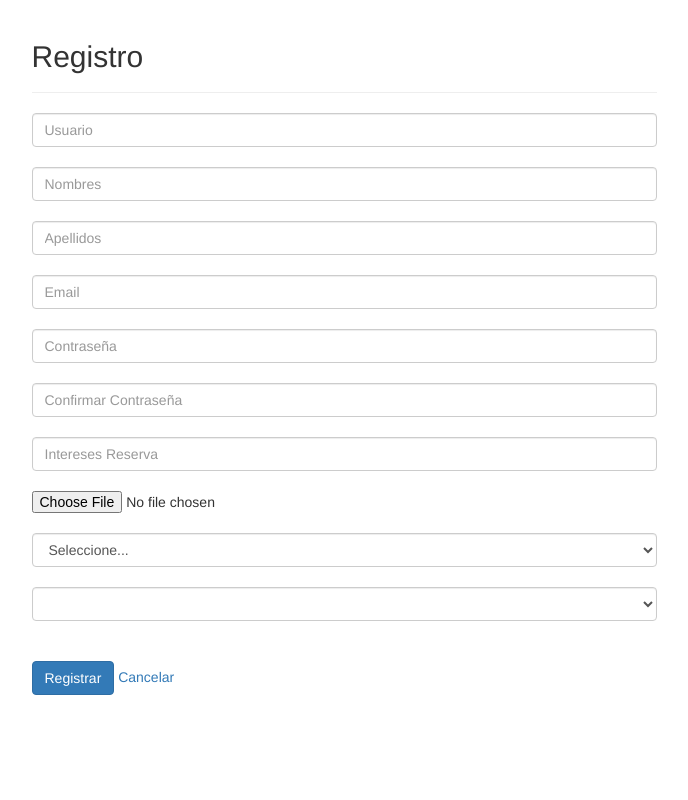
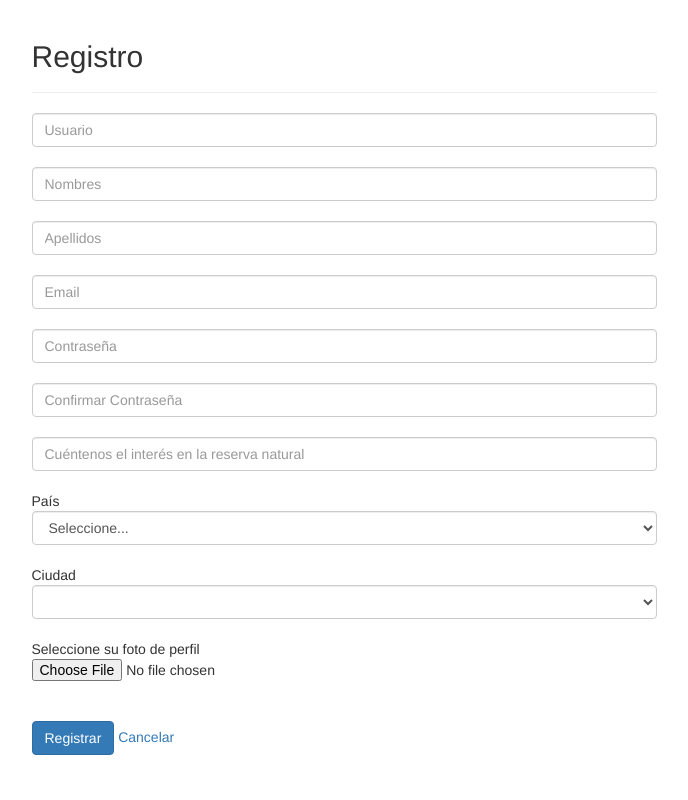
Before and after one commit to yedgar/PADS-ReservaNatural, a Django app: page /polls/agregarUsuario/ in a window 1280 px wide. Shown: the whole page, without its empty margins (296-984 px from the left). Run offline with Django 3.2, Linux system fonts and the light colour scheme; data that the repository does not hold is empty; some libraries are stand-ins or nearby versions.

Commit message:
Registro usuario y tablas de administración.
Agregar tabla administrativas de Pais y ciudad.
Ordenar un poquito el orden lógico en el registro de usuario.

```diff
--- a/polls/admin.py
+++ b/polls/admin.py
@@ -2,9 +2,11 @@ from django.contrib import admin
 
 # from .models import Imagen
 # Register your models here.
-from polls.models import Categoria, Especie, Comentario, Usuario
+from polls.models import Categoria, Especie, Comentario, Usuario, Pais, Ciudad
 
 admin.site.register(Categoria)
 admin.site.register(Especie)
 admin.site.register(Comentario)
 admin.site.register(Usuario)
+admin.site.register(Pais)
+admin.site.register(Ciudad)
--- a/polls/templates/polls/registro.html
+++ b/polls/templates/polls/registro.html
@@ -37,16 +37,19 @@
             <input id="password2" name="password2" type="password" placeholder="Confirmar Contraseña"
                    class="form-control input-md" required/>
             <br/>
-            <input id="intereses" name="intereses" type="text" placeholder="Intereses Reserva"
+            <input id="intereses" name="intereses" type="text" placeholder="Cuéntenos el interés en la reserva natural"
                    class="form-control input-md" required/>
             <br/>
-            <input id="fotoFile" name="fotoFile" type="file"/>
-            <br/>
+            País
             <select id="paises" name="paises" class="selectpicker form-control" required>
             </select>
             <br/>
+            Ciudad
             <select id="ciudades" name="ciudades" class="selectpicker form-control" required>
             </select>
+            <br/>
+            Seleccione su foto de perfil
+            <input id="fotoFile" name="fotoFile" type="file"/>
             <br/>
             <br/>
             <input type="submit" value="Registrar" class="btn btn-primary"/>
```
Also changed, not shown: 1 other file.
